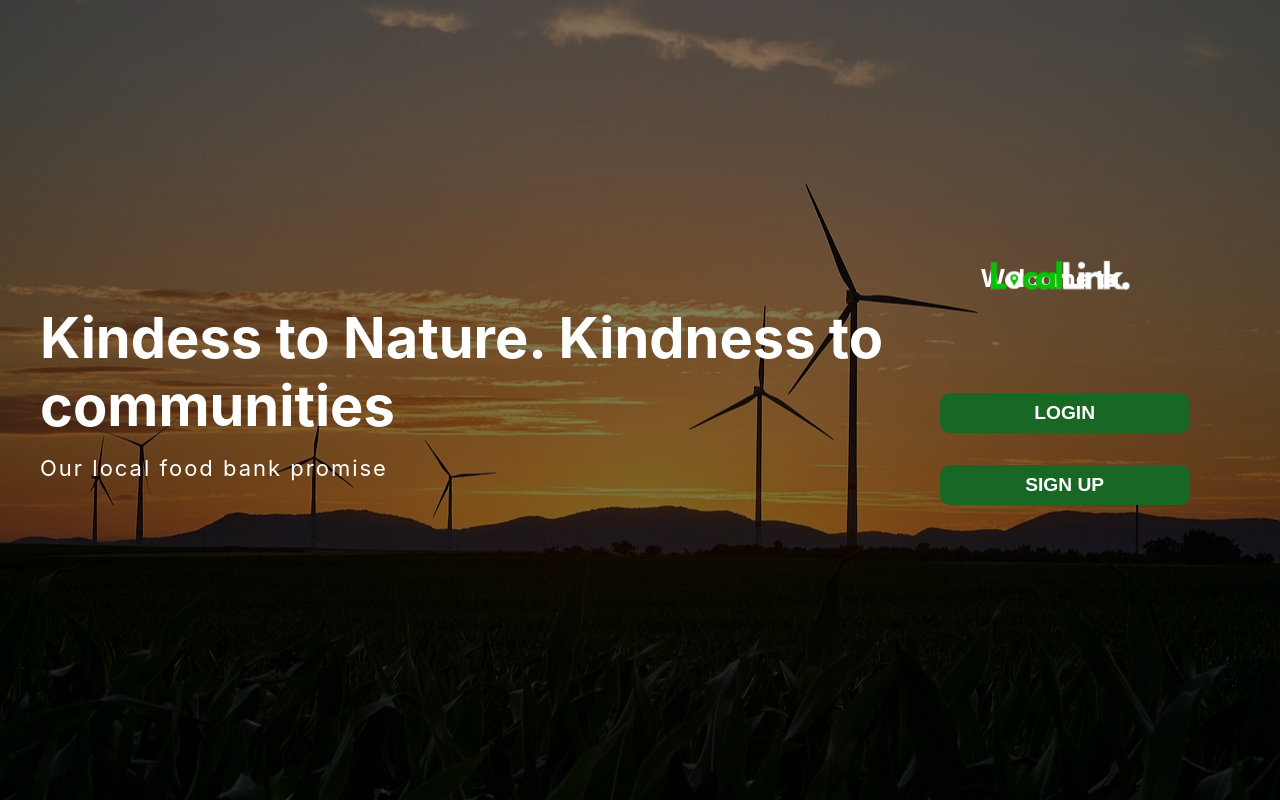
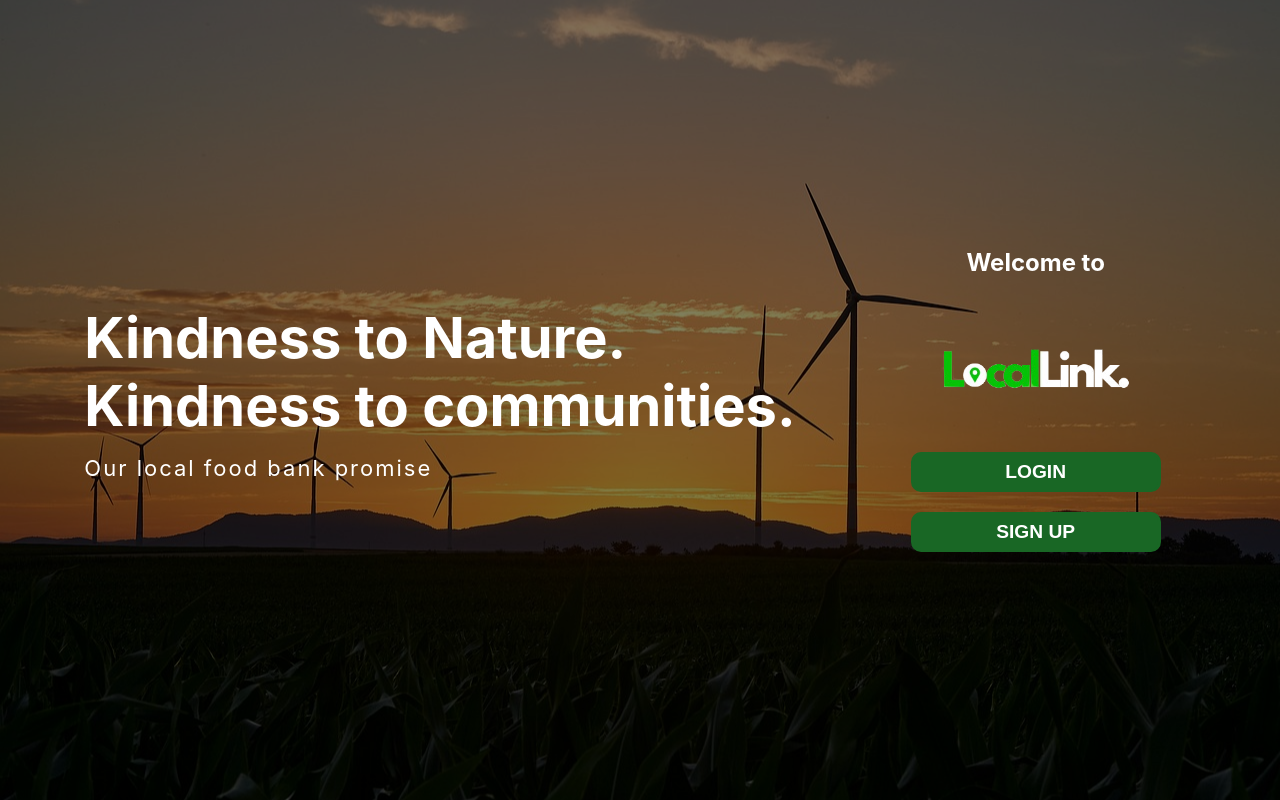
Before and after one commit to sunnybeatsza/LocalLink, a React (Create React App) app in the folder ll-client/: page / in a window 1280 px wide. Built offline with nearby package versions, Linux system fonts and the light colour scheme.

Commit message:
New changes

```diff
--- a/ll-client/src/components/Hero.css
+++ b/ll-client/src/components/Hero.css
@@ -16,8 +16,10 @@
   text-align: center;
   color: white;
 }
+
 .content-text {
   text-align: left;
+  margin-right: 5rem;
 }
 
 .content h1 {
@@ -32,11 +34,19 @@
   letter-spacing: 2px;
 }
 
+.content-buttons {
+  display: flex;
+  flex-direction: column;
+  align-items: center; /* Center-align elements in the column */
+  gap: 20px; /* Adds space between items */
+  position: relative;
+}
+
 a {
   text-decoration: none;
   color: white;
 }
-/* From Uiverse.io by SteveBloX */
+
 button {
   width: 250px;
   height: 40px;
@@ -47,7 +57,6 @@ button {
   background: #196725;
   font-size: 1.2em;
   font-weight: 550;
-  margin-bottom: 2rem;
 }
 
 button:hover {
@@ -57,13 +66,6 @@ button:hover {
 }
 
 #Logo-image {
-  height: 15rem;
-  width: auto;
-  position: absolute;
-  top: 160px;
+  height: auto;
+  width: 20rem;
 }
-
-#welcome-text {
-  margin-bottom: 100px;
-  margin-right: 30px;
-}
--- a/ll-client/src/components/Hero.jsx
+++ b/ll-client/src/components/Hero.jsx
@@ -1,6 +1,6 @@
 import React from "react";
 import ImgHero from "../Assets/pinwheels-6535599_1280.jpg";
-import LogoImg from "../Assets/Logo_Green2-removebg-preview.png";
+import LogoImg from "../Assets/Logo_Green2-removebg-Edited.png";
 import "./Hero.css";
 
 export const Hero = () => {
@@ -8,13 +8,16 @@ export const Hero = () => {
     <div className="hero" style={{ backgroundImage: `url(${ImgHero})` }}>
       <div className="content">
         <div className="content-text">
-          <h1>Kindess to Nature. Kindness to communities</h1>
+          <h1>
+            Kindness to Nature. <br />
+            Kindness to communities.
+          </h1>
           <p>Our local food bank promise</p>
         </div>
 
         <div className="content-buttons">
           <h2 id="welcome-text">Welcome to</h2>
-          <img src={LogoImg} alt="" id="Logo-image" />
+          <img src={LogoImg} alt="Logo" id="Logo-image" />
           <button>
             <a href="">LOGIN</a>
           </button>
```
Also changed, not shown: ll-client/src/Assets/Logo_Green2-removebg-Edited.png (added).
